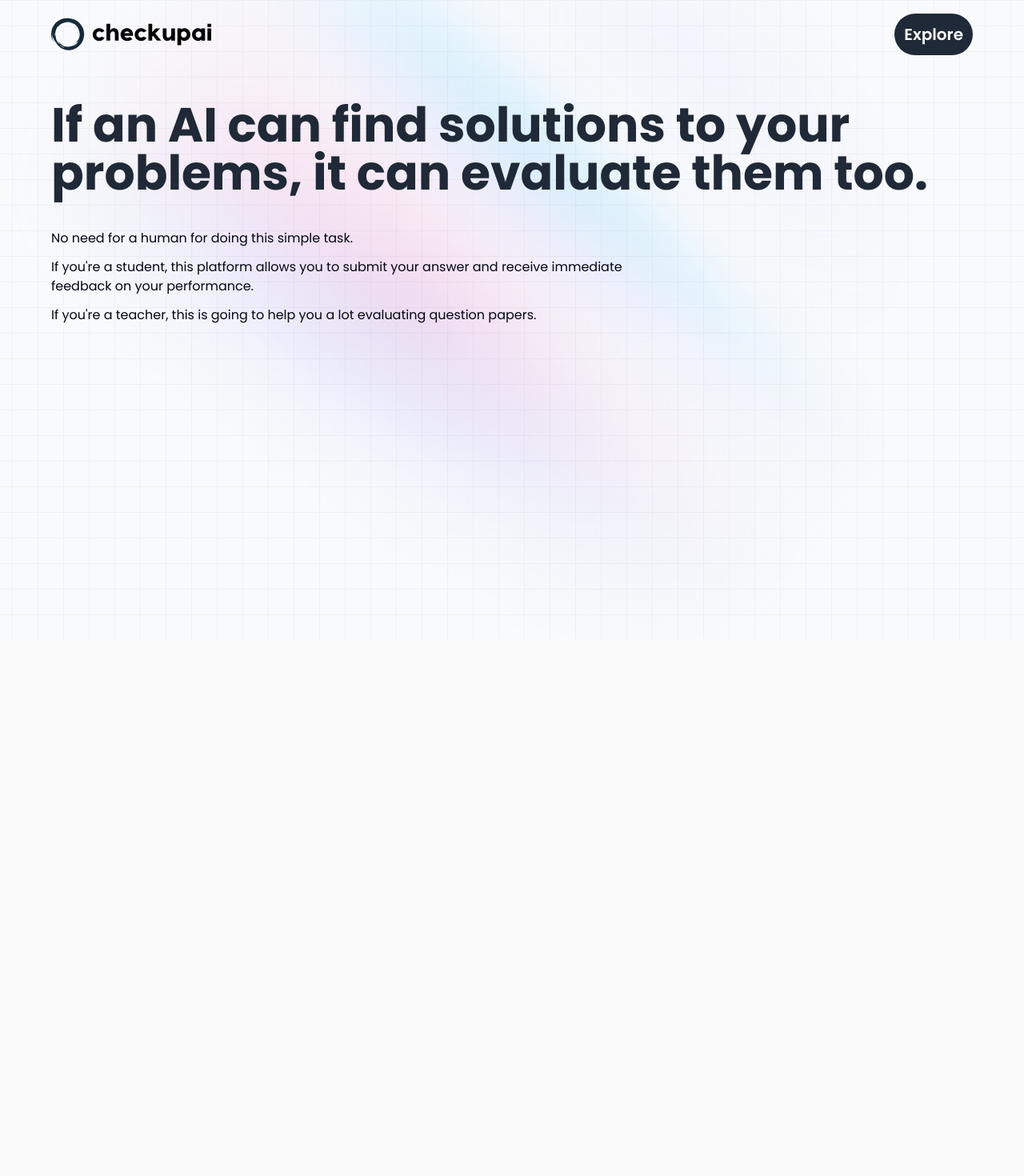
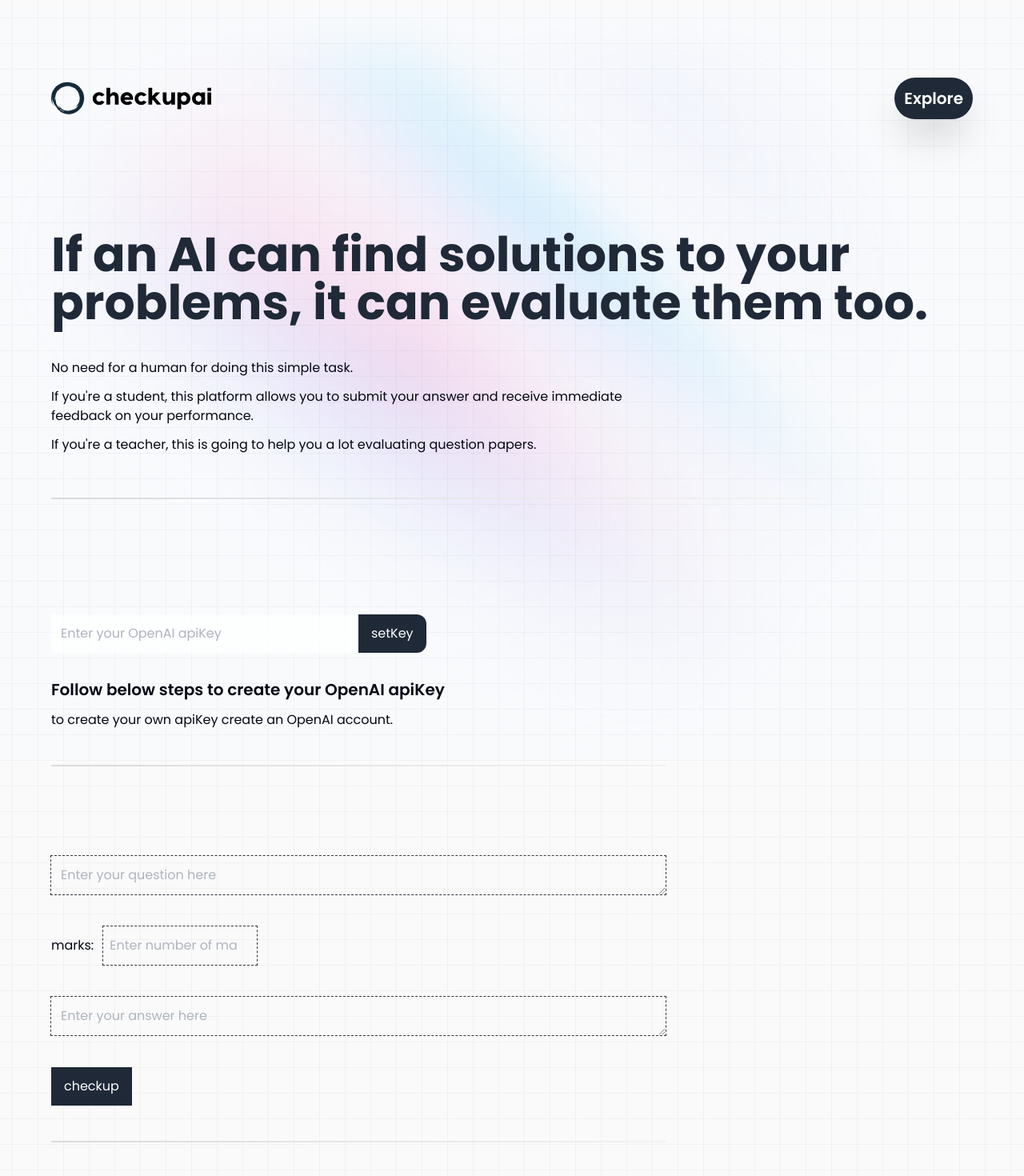
Before and after one commit to GauravBurande/mommyai.co, a Next.js app: page / in a window 1280 px wide. Shown: the top 1470 px of the page at 80% size. Before the commit the page ends 800 px from the top, so only its background shows below. Built offline with nearby package versions, Linux system fonts and the light colour scheme.

Commit message:
check and apikey components complete

```diff
--- /dev/null
+++ b/components/Footer.jsx
@@ -0,0 +1,15 @@
+import React from 'react'
+
+const Footer = () => {
+    return (
+        <div>
+            <div className=''>
+                <div className='pt-8 pb-20 flex items-center justify-center md:justify-start'>
+                    <p>Crafted by <span className='font-[550] hover:text-gray-500'><a href="https://twitter.com/gauravvan">Gaurav</a></span></p>
+                </div>
+            </div>
+        </div>
+    )
+}
+
+export default Footer
--- a/components/Header.jsx
+++ b/components/Header.jsx
@@ -5,16 +5,16 @@ import SvgLogo from './Home/SvgLogo'
 const Header = () => {
     return (
         <div>
-            <div className='flex items-center justify-between'>
-                <div className='w-[200px]'>
+            <div className='flex items-center pt-10 sm:pt-16 xl:pt-20 justify-between'>
+                <div className='w-[200px] mr-5'>
                     <Link href={'/'}>
                         <SvgLogo />
                     </Link>
                 </div>
 
                 <div>
-                    <button className='bg-gray-800 text-white p-3 text-xl font-semibold rounded-full'>
-                        Explore
+                    <button className='bg-gray-800 text-white shadow-2xl hover:bg-gradient-to-r from-stone-300 to-stone-700 hover:text-transparent transition-all duration-500 hover:bg-clip-text p-3 md:text-xl font-semibold rounded-full'>
+                        <p>Explore</p>
                     </button>
                 </div>
             </div>
--- /dev/null
+++ b/components/Home/ApiKey.jsx
@@ -0,0 +1,35 @@
+import React, { useState } from 'react'
+
+const ApiKey = () => {
+
+    const [theApiKey, setTheApiKey] = useState("")
+
+    const handleApiKey = (e) => {
+        e.preventDefault();
+        console.log(theApiKey)
+    }
+
+    const handleChange = (e) => {
+        setTheApiKey(e.target.value)
+    }
+    return (
+        <div>
+
+            <div className='py-8'>
+                <form onSubmit={handleApiKey} method='post'>
+                    <input onChange={handleChange} value={theApiKey} className='opacity-80 w-2/3 sm:w-1/3 outline-none p-3' type="text" name="apiKey" id="apiKey" placeholder='Enter your OpenAI apiKey' required />
+                    <button className='py-3 bg-gray-800 text-white text-center rounded-r-xl px-4 transition-all hover:text-gray-200' type="submit">setKey</button>
+                </form>
+            </div>
+
+            <div className='space-y-3'>
+                <h3 className='text-xl font-semibold'>Follow below steps to create your OpenAI apiKey</h3>
+                <p>to create your own apiKey create an OpenAI account.</p>
+            </div>
+
+            <div className="my-8 xl:my-11 lg:my-11 w-2/3 h-[2px] bg-gradient-to-l from-[#f2f2f2] to-[#dbdbde]"></div>
+        </div>
+    )
+}
+
+export default ApiKey
--- /dev/null
+++ b/components/Home/CheckHere.jsx
@@ -0,0 +1,37 @@
+import React, { useState } from 'react'
+
+const CheckHere = () => {
+
+    const emptyInputs = { question: "", answer: "", marks: "" }
+    const [problemInputs, setProblemInputs] = useState(emptyInputs)
+
+    const handleChange = (e) => {
+        setProblemInputs({ ...problemInputs, [e.target.name]: e.target.value })
+    }
+
+    const handleSubmit = (e) => {
+        e.preventDefault()
+        console.log(problemInputs)
+    }
+    return (
+        <div>
+            <div>
+                <form onSubmit={handleSubmit} className='flex flex-col space-y-10' method="post">
+                    <textarea onChange={handleChange} value={problemInputs.question} rows={1} className='opacity-80 bg-transparent w-full md:w-2/3 outline-dashed outline-1 p-3' type="text" name="question" id="question" placeholder='Enter your question here' required />
+                    <div>
+                        <label htmlFor="marks">marks:</label>
+                        <input onChange={handleChange} value={problemInputs.marks} className='px-2 mx-3 bg-transparent opacity-80 w-1/6 outline-dashed outline-1 p-3' type="number" name="marks" id="marks" placeholder='Enter number of marks' required />
+                    </div>
+                    <textarea onChange={handleChange} value={problemInputs.answer} rows={1} className='opacity-80 bg-transparent w-full md:w-2/3 outline-dashed outline-1 p-3' type="text" name="answer" id="answer" placeholder='Enter your answer here' required />
+
+                    <button className='py-3 bg-gray-800 text-white text-center px-4 w-fit hover:text-gray-200' type="submit">checkup</button>
+                </form>
+            </div>
+
+            <div className="my-8 xl:my-11 lg:my-11 w-2/3 h-[2px] bg-gradient-to-l from-[#f2f2f2] to-[#dbdbde]"></div>
+
+        </div>
+    )
+}
+
+export default CheckHere
--- a/components/Home/Hero.jsx
+++ b/components/Home/Hero.jsx
@@ -4,8 +4,8 @@ const Hero = () => {
     return (
         <div>
             <div>
-                <div className='min-h-full flex flex-col justify-center'>
-                    <h2 className='text-6xl py-10 font-bold max-w-6xl text-gray-800'>If an AI can find solutions to your problems, it can evaluate them too.</h2>
+                <div className='min-h-[300px] flex flex-col justify-center'>
+                    <h2 className='text-6xl pb-10 font-bold max-w-6xl text-gray-800'>If an AI can find solutions to your problems, it can evaluate them too.</h2>
                     <div className='max-w-3xl space-y-3'>
                         <p>No need for a human for doing this simple task.</p>
                         <p>If you're a student, this platform allows you to submit your answer and receive immediate feedback on your performance.</p>
@@ -13,6 +13,9 @@ const Hero = () => {
                     </div>
                 </div>
             </div>
+
+            <div className="my-8 xl:my-11 lg:my-11 w-5/6 h-[2px] bg-gradient-to-l from-[#f2f2f2] to-[#dbdbde]"></div>
+
         </div>
     )
 }
--- a/components/TheHead.jsx
+++ b/components/TheHead.jsx
@@ -1,10 +1,10 @@
 import Head from 'next/head'
 
-const TheHead = ({ subtitle = "playground" }) => {
+const TheHead = () => {
     return (
         <div>
             <Head>
-                <title>checkupAI | {subtitle}</title>
+                <title>checkupAI | playground</title>
                 <link rel="icon" href="/favicon.ico" />
             </Head>
         </div>
--- a/pages/index.tsx
+++ b/pages/index.tsx
@@ -2,18 +2,24 @@ import type { NextPage } from 'next'
 import TheHead from "../components/TheHead"
 import Header from "../components/Header"
 import Hero from "../components/Home/Hero"
+import ApiKey from "../components/Home/ApiKey"
+import CheckHere from "../components/Home/CheckHere"
+import Footer from "../components/Footer"
 
 const Home: NextPage = () => {
   return (
     <div className="relative flex min-h-screen flex-col overflow-hidden">
-      <img src="/images/beams.jpg" alt="" className="absolute -z-10 top-1/2 left-1/2 max-w-none -translate-x-1/2 -translate-y-1/2" width="1308" />
-      <div className="absolute inset-0 bg-[url(/images/grid.svg)] bg-center [mask-image:linear-gradient(180deg,white,rgba(255,255,255,255))]"></div>
+      <img src="/images/beams.jpg" alt="" className="absolute -z-10 top-[30rem] left-1/2 max-w-none -translate-x-1/2 -translate-y-1/2" width="1308" />
+      <div className="absolute -z-10 inset-0 bg-[url(/images/grid.svg)] bg-center [mask-image:linear-gradient(180deg,white,rgba(255,255,255,255))]"></div>
 
       <TheHead />
 
-      <div className='container px-16'>
+      <div className='container space-y-28 px-10 md:px-16'>
         <Header />
         <Hero />
+        <ApiKey />
+        <CheckHere />
+        <Footer />
       </div>
 
     </div>
```
